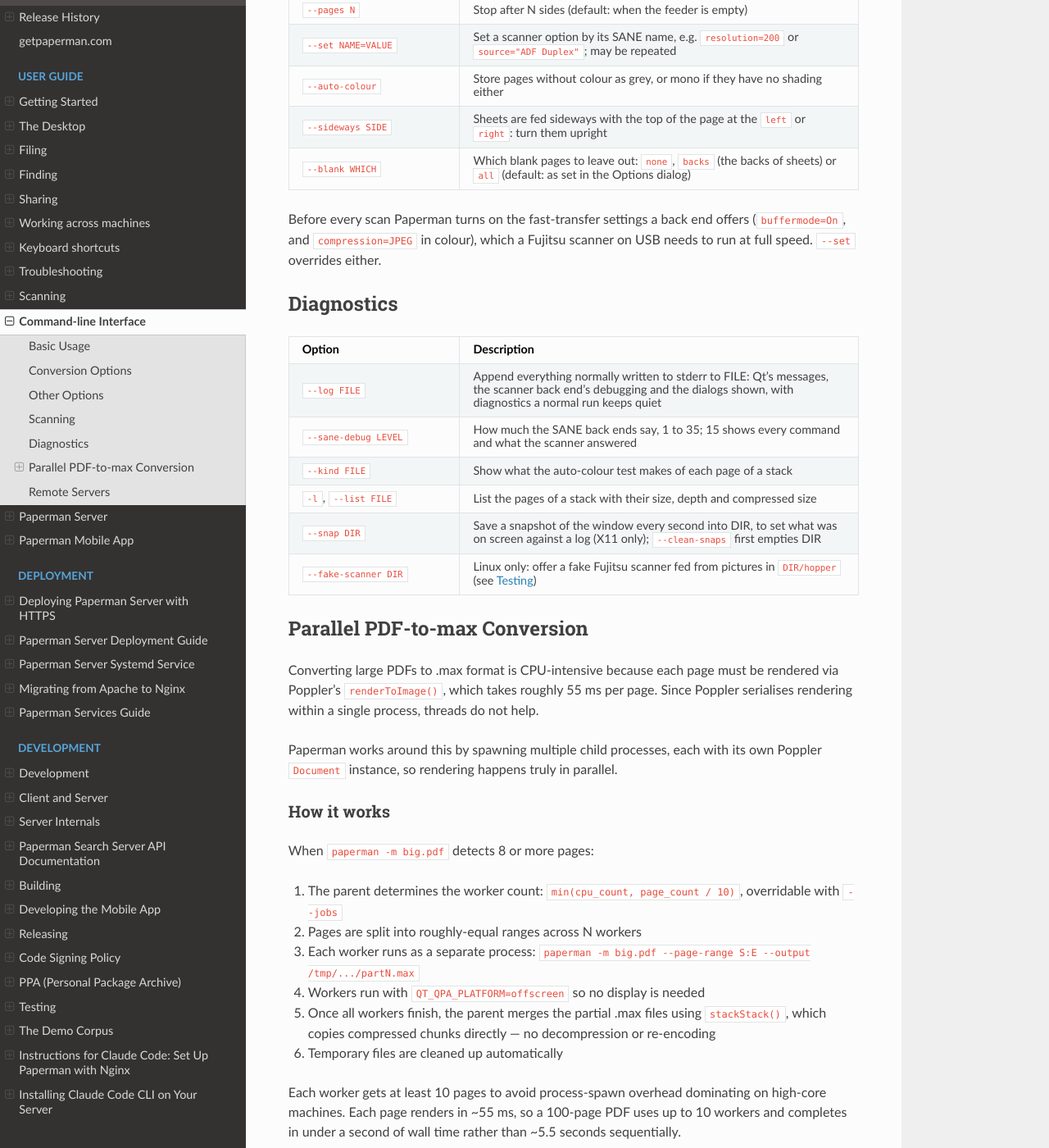
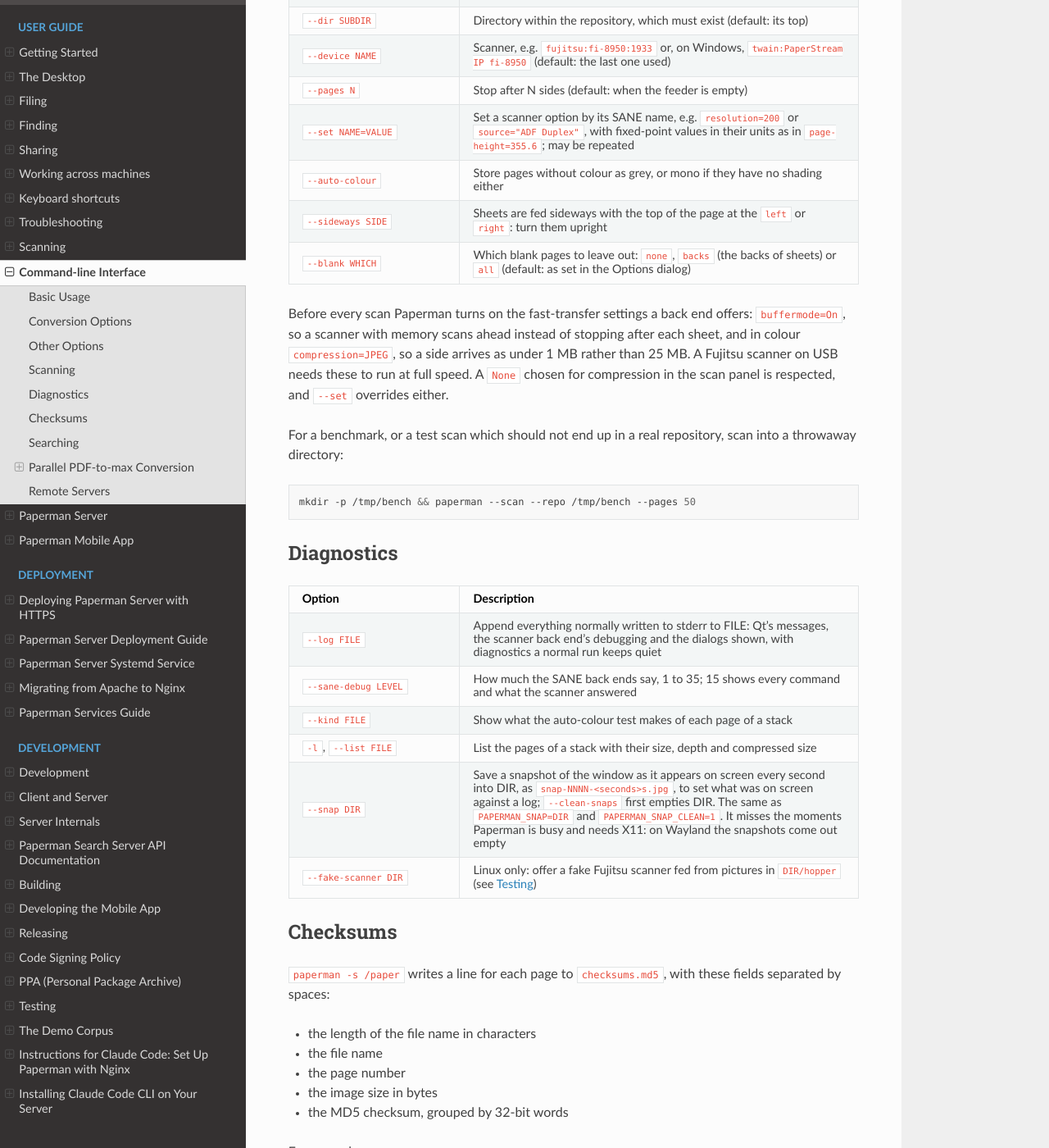
Before and after one commit to sjg20/paperman, a Sphinx documentation site: the page built from doc/cli.rst, in a window 1280 px wide and 1400 px high, scrolled down 1761 px. Shown: the whole window at 82% size. Built offline with Sphinx 7.4.7 and the Read the Docs theme 3.1.0, drawn with Linux system fonts in a browser that asks for light colours; some of the changed text lies outside the part shown.

Commit message:
doc: Move the command-line reference out of the README
The README has a long description of some of the command-line options
which is partly the same as the command-line guide, and partly detail
which is not in the guide at all.

Move that detail to the guide: the format of the checksum file, what a
search returns, the fast-transfer settings and the window snapshots.
The tools for measuring a scanner go in the testing guide. Leave a few
examples in the README.

Co-developed-by: Claude Opus 5.5 (1M context) <noreply@anthropic.com>
Claude-Session: https://claude.ai/code/session_01BxfLL7T8McSpFMMxYekitE

```diff
--- a/doc/cli.rst
+++ b/doc/cli.rst
@@ -41,15 +41,20 @@ Other Options
 -------------
 
 ``-s, --sum <dir>``
-   Compute MD5 checksums for all files in a directory.
+   Compute an MD5 checksum of every page of every .max file in a directory,
+   writing them to ``checksums.md5`` in the current directory (see
+   `Checksums`_).
 
 ``-o, --ocr <dir>``
    Run OCR on all .max files in a directory (recursive). Each page not
-   already read is read, and its words are kept with the page, then the
-   text is indexed in ``.paperindex`` in the directory.
+   already read is read, so an interrupted run carries on where it stopped,
+   and its words are kept with the page, then the text is indexed in
+   ``.paperindex`` in the directory, with that of any PDFs.
 
-``-q, --search <query>``
-   Search the OCR index for a query string, in SQLite's FTS5 syntax.
+``-q, --search <query> [dir]``
+   Search the OCR index of a directory, by default the current one, for a
+   query in SQLite's FTS5 syntax, with porter stemming. Run ``--ocr`` on
+   the directory first to make the index (see `Searching`_).
 
 ``-t, --test``
    Run the built-in unit tests.
@@ -88,7 +93,8 @@ and the exit code is 0 if at least one page was scanned.
      - Stop after N sides (default: when the feeder is empty)
    * - ``--set NAME=VALUE``
      - Set a scanner option by its SANE name, e.g. ``resolution=200`` or
-       ``source="ADF Duplex"``; may be repeated
+       ``source="ADF Duplex"``, with fixed-point values in their units as
+       in ``page-height=355.6``; may be repeated
    * - ``--auto-colour``
      - Store pages without colour as grey, or mono if they have no
        shading either
@@ -100,9 +106,18 @@ and the exit code is 0 if at least one page was scanned.
        sheets) or ``all`` (default: as set in the Options dialog)
 
 Before every scan Paperman turns on the fast-transfer settings a back end
-offers (``buffermode=On``, and ``compression=JPEG`` in colour), which a
-Fujitsu scanner on USB needs to run at full speed. ``--set`` overrides
-either.
+offers: ``buffermode=On``, so a scanner with memory scans ahead instead
+of stopping after each sheet, and in colour ``compression=JPEG``, so a
+side arrives as under 1 MB rather than 25 MB. A Fujitsu scanner on USB
+needs these to run at full speed. A ``None`` chosen for compression in
+the scan panel is respected, and ``--set`` overrides either.
+
+For a benchmark, or a test scan which should not end up in a real
+repository, scan into a throwaway directory:
+
+.. code:: bash
+
+   mkdir -p /tmp/bench && paperman --scan --repo /tmp/bench --pages 50
 
 Diagnostics
 -----------
@@ -126,12 +141,57 @@ Diagnostics
      - List the pages of a stack with their size, depth and compressed
        size
    * - ``--snap DIR``
-     - Save a snapshot of the window every second into DIR, to set what
-       was on screen against a log (X11 only); ``--clean-snaps`` first
-       empties DIR
+     - Save a snapshot of the window as it appears on screen every second
+       into DIR, as ``snap-NNNN-<seconds>s.jpg``, to set what was on screen
+       against a log; ``--clean-snaps`` first empties DIR. The same as
+       ``PAPERMAN_SNAP=DIR`` and ``PAPERMAN_SNAP_CLEAN=1``. It misses the
+       moments Paperman is busy and needs X11: on Wayland the snapshots
+       come out empty
    * - ``--fake-scanner DIR``
      - Linux only: offer a fake Fujitsu scanner fed from pictures in
        ``DIR/hopper`` (see :doc:`testing`)
+
+Checksums
+---------
+
+``paperman -s /paper`` writes a line for each page to ``checksums.md5``,
+with these fields separated by spaces:
+
+- the length of the file name in characters
+- the file name
+- the page number
+- the image size in bytes
+- the MD5 checksum, grouped by 32-bit words
+
+For example::
+
+   14 power bill.max 0 1093872 a3eb8cd8 b0cffff0 b845833c e370368e
+   14 power bill.max 1 1093872 40f34c34 ae5f9549 158f97ab d6c1e6a8
+
+Searching
+---------
+
+``paperman --ocr`` makes the index which ``paperman --search`` reads. The
+desktop keeps its own, at the top of each repository, up to date each time
+it searches.
+
+.. code:: bash
+
+   paperman --ocr /paper/2024
+   paperman --search "invoice" /paper/2024
+
+The matches are ranked, each with its file, page and a snippet of the text
+around the words found::
+
+   Found 2 results:
+
+   [1] expenses-jan.max (page 2)
+       Path: /paper/2024/01jan/expenses-jan.max
+       ...payment details for <b>invoice</b> #12345...
+
+   [2] receipts.max (page 1)
+       Path: /paper/2024/02feb/receipts.max
+       ...<b>invoice</b> dated February 15th...
 
 Parallel PDF-to-max Conversion
 ------------------------------
```
Also changed, not shown: README.md (+9 -179 lines), doc/testing.rst (+17 -0 lines).
